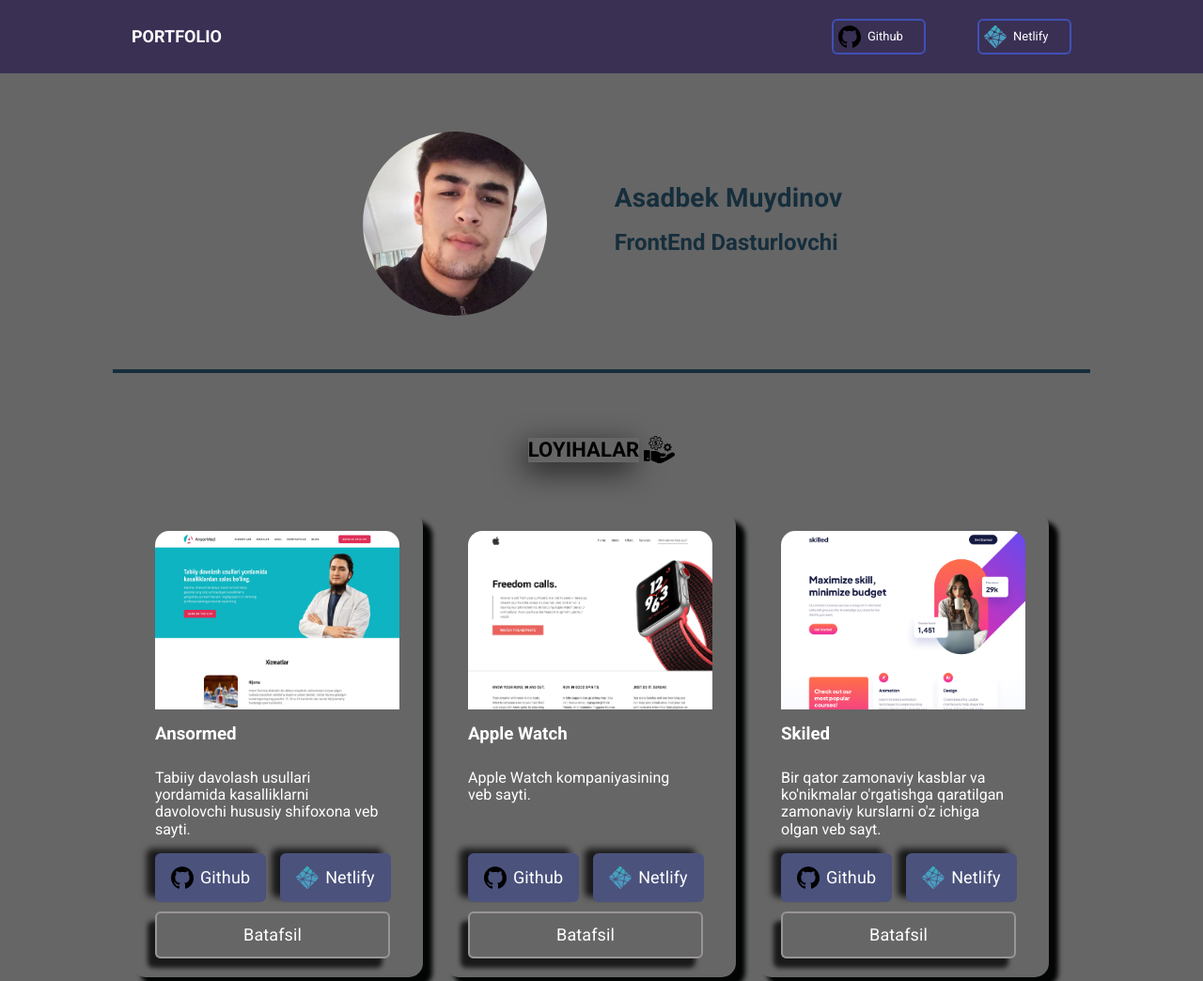
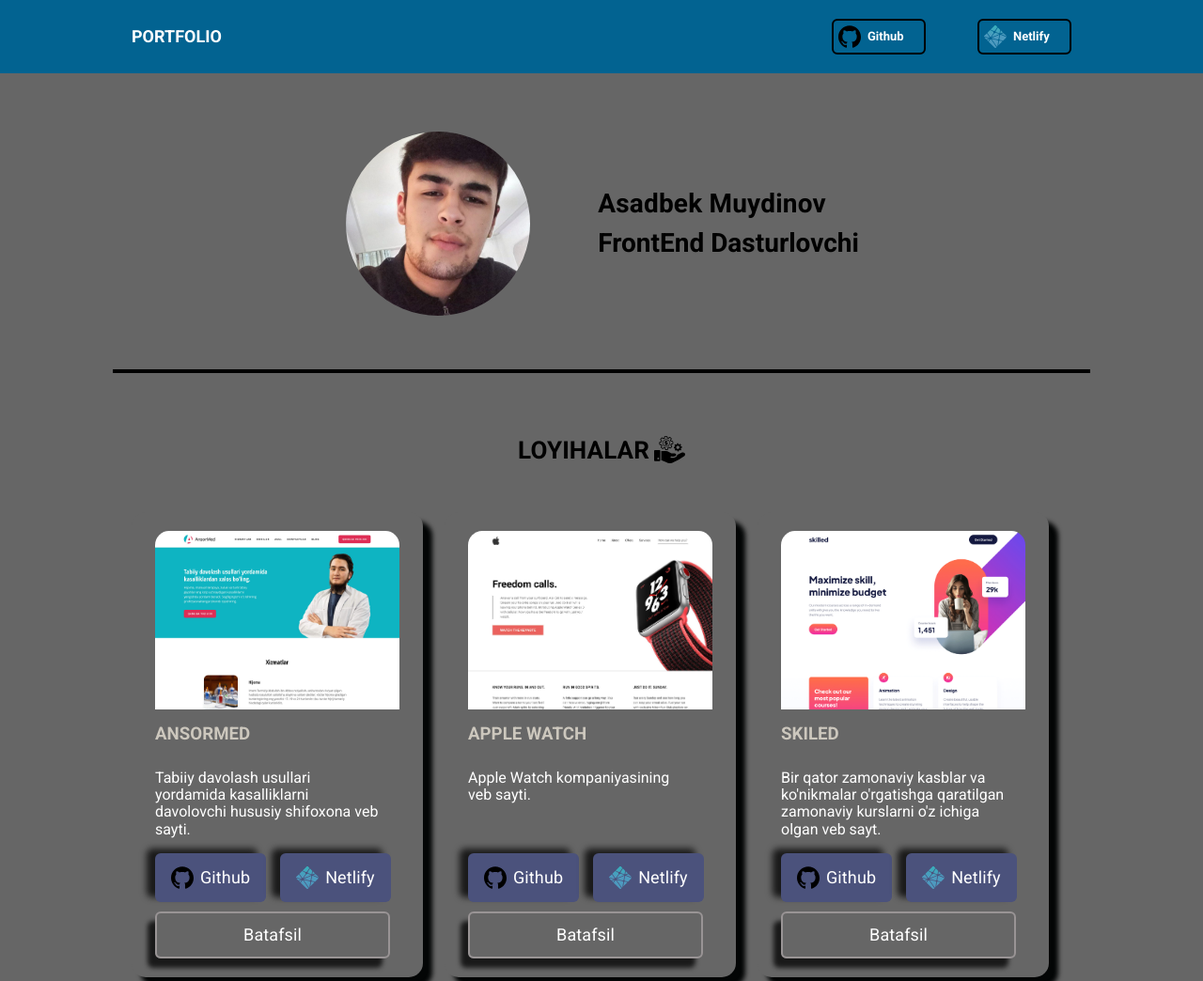
Before and after one commit to MuydinovAsadbek/Portfolio, a plain HTML site: page index.html in a window 1280 px wide. Shown: the top 1044 px of the page at 94% size. Drawn offline with Linux system fonts and the light colour scheme.

Commit message:
Add header change

```diff
--- a/css/style.css
+++ b/css/style.css
@@ -50,7 +50,7 @@ body {
 .site-header {
   padding-top: 20px;
   padding-bottom: 20px;
-  background-color: #3A3054;
+  background-color: #026391;
 }
 
 .site-header__container {
@@ -85,15 +85,19 @@ body {
   align-items: center;
   min-width: 100px;
   padding: 5px 5px;
+  font-size: 13px;
+  font-weight: 700;
   color: var(--white);
   text-decoration: none;
   border: 2px solid #3F51B5;
   border-radius: 6px;
-  transition: opacity 0.4s ease;
+  transition: color 0.4s ease, border 0.4s ease;
+  border: 2px solid #000;
 }
 
 .site-header__link:hover {
-  opacity: 0.6;
+  border: 2px solid var(--white);
+  color: #000;
 }
 
 .site-header__link-icon {
@@ -119,16 +123,13 @@ body {
 
 
 /* SITE-HERO */
-.site-hero {
-
-}
 .site-hero__container {
   display: flex;
   align-items: center;
   justify-content: center;
   padding-top: 60px;
   padding-bottom: 55px;
-  border-bottom: 4px solid var(--text-color);
+  border-bottom: 4px solid #000;
 }
 
 .hero-img-link {
@@ -145,8 +146,8 @@ body {
 }
 
 .site-hero-img:hover {
-  opacity: 0.8;
-  border: 2px solid crimson;
+  transform: scale(1.2);
+  transform: rotate(360deg);
 }
 
 .site-hero__block {
@@ -161,12 +162,15 @@ body {
   line-height: 16px;
   letter-spacing: 0.2px;
   font-weight: 700;
-  color: var(--text-color);
+  color: #000;
 }
+
 .site-hero__profession-text {
   margin: 0;
-  color: var(--text-color);
+  color: #000;
   font-weight: 700;
+  font-size: 28px;
+  line-height: 16px;
 }
 
 
@@ -177,11 +181,6 @@ body {
 
 .section-project__container {
   padding-bottom: 100px;
-}
-
-.section-project__title {
-  margin: 0;
-  text-align: center;
 }
 
 .section-project__title-block {
@@ -195,10 +194,9 @@ body {
   margin: 0;
   margin-right: 5px;
   text-transform: uppercase;
-  font-size: 22px;
+  font-size: 26px;
   line-height: 26px;
   letter-spacing: 0.11px;
-  box-shadow: -5px 9px 32px -1px rgba(0,0,0,0.75);
 }
 
 .section-project__icon {
@@ -260,7 +258,9 @@ body {
   text-align: right;
   margin: 0;
   margin-bottom: 26px;
-  color: var(--white);
+  color: #ccc7bd;
+  font-weight: 700;
+  text-transform: uppercase;
 }
 
 .section-project__block-link {
@@ -345,6 +345,11 @@ body {
   border-radius: 50px;
 }
 
+.footer__profil:hover {
+  transform: scale(1.2);
+  transform: rotate(360deg);
+}
+
 .footer__list {
   display: flex;
   align-items: center;
@@ -366,5 +371,5 @@ body {
 
 .footer__social-link:hover {
   transform: scale(1.2);
-
+  transform: rotate(360deg);
 }
--- a/index.html
+++ b/index.html
@@ -31,14 +31,14 @@
         <li class="site-header__item">
           <a class="site-header__link" href="https://github.com/MuydinovAsadbek" target="_blank">
             <img src="img/github.svg" alt="" class="site-header__link-icon" width="280" height="200">
-            <span class="site-header__link-text">Github</span>
+            <span>Github</span>
           </a>
         </li>
 
         <li class="site-header__item">
           <a class="site-header__link" href="https://app.netlify.com/teams/muydinovasadbek/overview" target="_blank">
             <img src="img/netlify-icon.svg" alt="" class="site-header__link-icon" width="280" height="200">
-            <span class="site-header__link-text">Netlify</span>
+            <span>Netlify</span>
           </a>
         </li>
       </ul>
```
